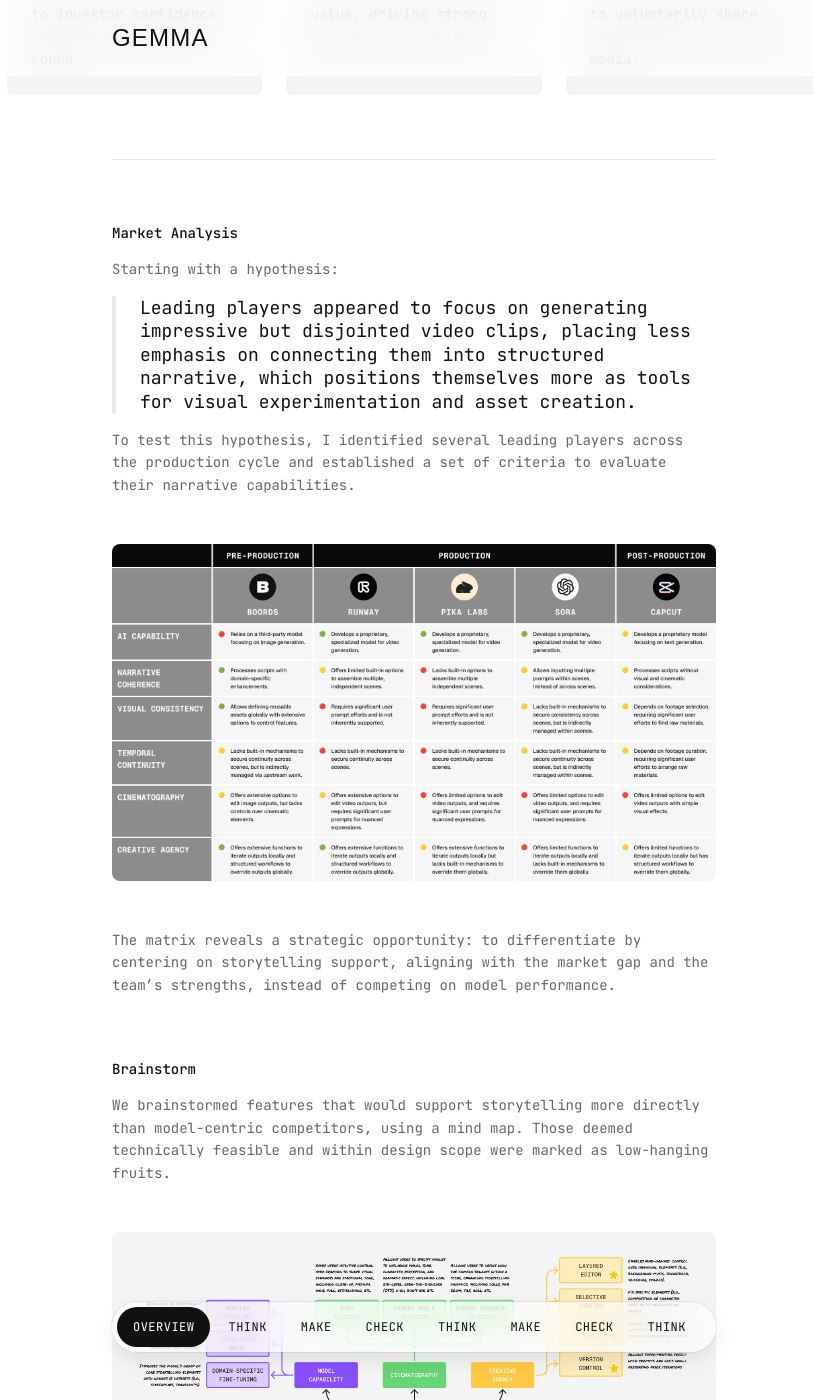
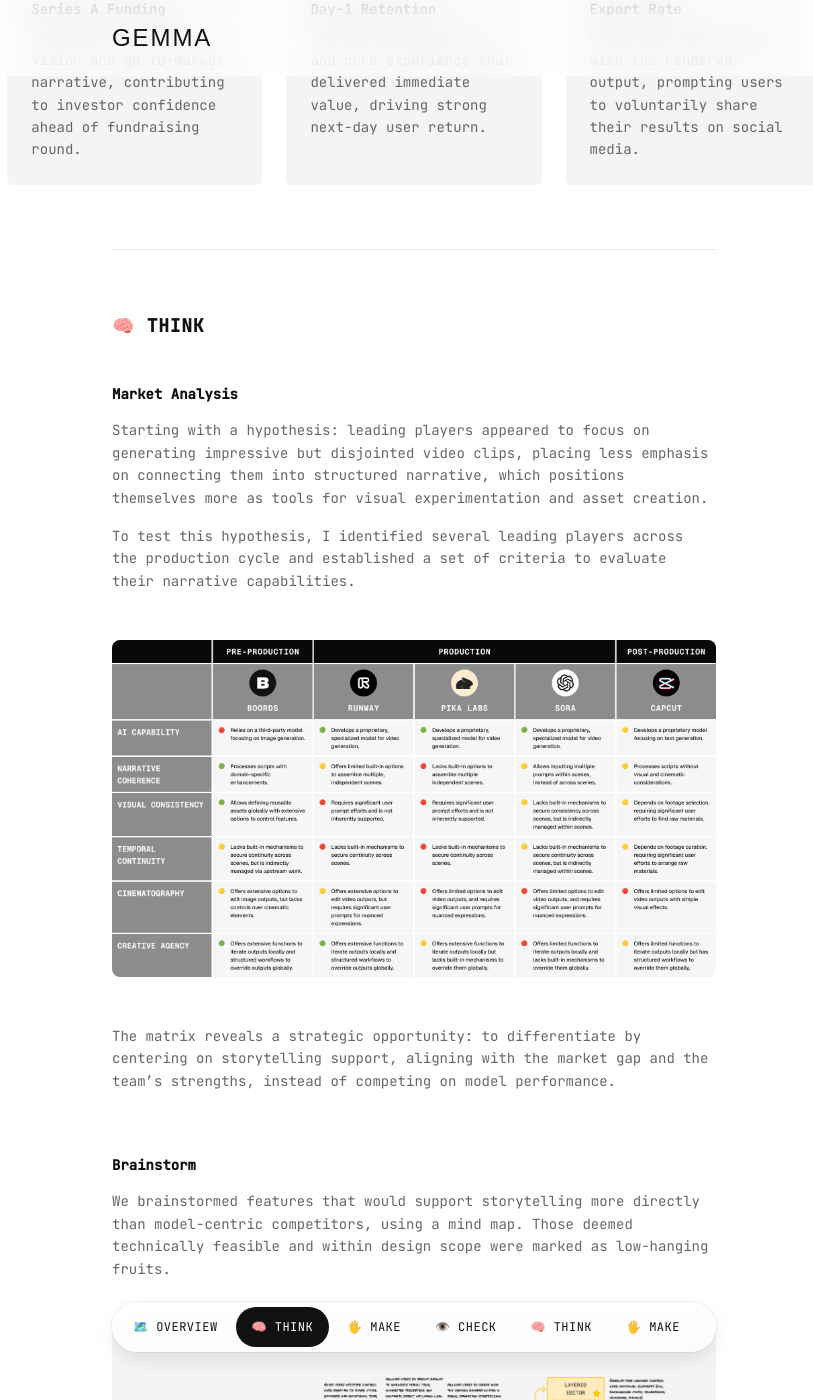
Before and after one commit to azurestocking/azurestocking.github.io, a Jekyll site: the page built from _projects/agent-opus.html, in a window 1280 px wide and 1400 px high, scrolled down 6237 px. Shown: the whole window, without its empty margins (226-1039 px from the left). Built offline with Jekyll 4.4.1, drawn with Linux system fonts in a browser that asks for light colours; some web fonts are replaced; some of the changed text lies outside the part shown.

Commit message:
Phase headings + h2 dock; heading weights; profile & education
- Add emoji phase h2 (Overview/Think/Make/Check/Retrospect) in first
  section after each divider; dock now extracts from h2, dividers unlabelled
- Scrollspy active tracks the last heading past viewport center (stays lit
  between sections) with page-snap auto-scroll
- Headings bold (h2/h3/h4 600); page-name class matching h2; uppercase
  hero name; larger h2 bottom margin and image-container padding
- Index: Notion-face avatar, education/recognition rows
- Swap placeholder.jpg → placeholder.png

```diff
--- a/_layouts/project.html
+++ b/_layouts/project.html
@@ -4,7 +4,7 @@ layout: default
 
 <style>:root { {% if page['theme-color'] and page['theme-color'] != '' %}--accent: {{ page['theme-color'] }};{% endif %} --project-bg: {{ page['bg-color'] | default: '#ffffff' }}; }</style>
 
-<section id="overview" class="full-width-bg">
+<section>
     <div class="grid">
         <div class="col-start-4 col-span-6">
             <div class="p-xl">{{ page.name }}</div>
--- a/_projects/agent-opus.html
+++ b/_projects/agent-opus.html
@@ -22,9 +22,14 @@ responsibilities:
   - User Research
 ---
 
+<div class="grid">
+    <hr class="col-start-4 col-span-6">
+</div>
+
 <section>
     <div class="grid">
         <div class="col-start-4 col-span-6">
+            <h2 class="col-start-4 col-span-6">🗺️ OVERVIEW</h2>
             <h3 class="np">Background</h3>
             <p>The company is a pre-Series A startup specialized in AI-powered video captioning and repurposing, and the low barrier to entry makes differentiation essential to maintain its competitive edge as more industry giants enter the space.</p>
             <p>By Q2 2024, existing users were asking for text-to-video generation, a capability that naturally complements the current product. Advances in generative AI had made this feature both timely and technically feasible.</p>
@@ -193,16 +198,16 @@ responsibilities:
     </div>
 </section>
 
-<div class="grid" aria-label="think">
+<div class="grid">
     <hr class="col-start-4 col-span-6">
 </div>
 
-<section id="design-process">
+<section>
     <div class="grid">
         <div class="col-start-4 col-span-6">
+            <h2 class="col-start-4 col-span-6">🧠 THINK</h2>
             <h3>Market Analysis</h3>
-            <p>Starting with a hypothesis: </p>
-            <blockquote>Leading players appeared to focus on generating impressive but disjointed video clips, placing less emphasis on connecting them into structured narrative, which positions themselves more as tools for visual experimentation and asset creation.</blockquote>
+            <p>Starting with a hypothesis: leading players appeared to focus on generating impressive but disjointed video clips, placing less emphasis on connecting them into structured narrative, which positions themselves more as tools for visual experimentation and asset creation.</p>
             <p>To test this hypothesis, I identified several leading players across the production cycle and established a set of criteria to evaluate their narrative capabilities.</p>
         </div>
 
@@ -227,13 +232,14 @@ responsibilities:
     </div>
 </section>
 
-<div class="grid" aria-label="make">
+<div class="grid">
     <hr class="col-start-4 col-span-6">
 </div>
 
 <section>
     <div class="grid">
         <div class="col-start-4 col-span-6">
+            <h2 class="col-start-4 col-span-6">🖐️ MAKE</h2>
             <h3>Wireframe</h3>
             <p>We explored how to organize the feature set through concrete interface paradigms and interaction patterns, arriving at two different directions.</p>
         </div>
@@ -255,13 +261,14 @@ responsibilities:
     </div>
 </section>
 
-<div class="grid" aria-label="check">
+<div class="grid">
     <hr class="col-start-4 col-span-6">
 </div>
 
 <section>
     <div class="grid">
         <div class="col-start-4 col-span-6">
+            <h2 class="col-start-4 col-span-6">👁️ CHECK</h2>
             <h3>Concept Testing</h3>
             <p>To assess which direction had the strategic and technical foundation to move forward, I facilitated a cross-functional stakeholder interview to walk through annotated sketches and evaluate its viability, grouping the responses into thematic categories.</p>
         </div>
@@ -272,13 +279,14 @@ responsibilities:
     </div>
 </section>
 
-<div class="grid" aria-label="think">
+<div class="grid">
     <hr class="col-start-4 col-span-6">
 </div>
 
 <section>
     <div class="grid">
         <div class="col-start-4 col-span-6">
+            <h2 class="col-start-4 col-span-6">🧠 THINK</h2>
             <h3>Data Analysis</h3>
             <p>Synthesizing the responses, the affinity mapping revealed that implementing a node-based architecture would require substantial engineering refactoring, raising critical concerns across three dimensions:</p>
         </div>
@@ -307,13 +315,14 @@ responsibilities:
     </div>
 </section>
 
-<div class="grid" aria-label="make">
+<div class="grid">
     <hr class="col-start-4 col-span-6">
 </div>
 
 <section>
     <div class="grid">
         <div class="col-start-4 col-span-6">
+            <h2 class="col-start-4 col-span-6">🖐️ MAKE</h2>
             <h3>Prototype</h3>
             <div class="p">We introduced an intermediary step of text-to-image generation to stabilize the creative workflow, enabling users to preview keyframes and iterate on their sequence, timing, and narrative logic in areas where models typically fall short.</div>
         </div>
@@ -353,13 +362,10 @@ responsibilities:
     </div>
 </section>
 
-<div class="grid" aria-label="check">
-    <hr class="col-start-4 col-span-6">
-</div>
-
 <section>
     <div class="grid">
         <div class="col-start-4 col-span-6">
+            <h2 class="col-start-4 col-span-6">👁️ CHECK</h2>
             <h3>Usability Testing</h3>
             <p>To test the prototype across hypothesized user segments, I recruited a slightly larger sample of 8 participants via a screener survey, capturing how each might integrate the feature into their existing workflow.</p>
             <p>Sessions employed the think-aloud protocol to surface usability and functionality issues in real time.</p>
@@ -377,13 +383,14 @@ responsibilities:
     </div>
 </section>
 
-<div class="grid" aria-label="think">
+<div class="grid">
     <hr class="col-start-4 col-span-6">
 </div>
 
 <section>
     <div class="grid">
         <div class="col-start-4 col-span-6">
+            <h2 class="col-start-4 col-span-6">🧠 THINK</h2>
             <h3>Data Analysis</h3>
             <p>To make sense of these apparent contradictions, I hypothesized that the conflicting needs stemmed from how users conceptualize a set of shared goals differently. To test this, I examined the underlying intent behind each request and reshuffled them by high-level goals — the broader needs that encompass divergent user behaviors and expectations.</p>
         </div>
@@ -478,13 +485,14 @@ responsibilities:
     </div>
 </section>
 
-<div class="grid" aria-label="make">
+<div class="grid">
     <hr class="col-start-4 col-span-6">
 </div>
 
 <section>
     <div class="grid">
         <div class="col-start-4 col-span-6">
+            <h2 class="col-start-4 col-span-6">🖐️ MAKE</h2>
             <h3>Prototype</h3>
             <div class="p">
                 We improved clarity and workflow efficiency through both structural and functional enhancements, including a redesigned layout, surfaced global settings, and centralized asset control to support faster, more consistent generation.
@@ -604,13 +612,10 @@ responsibilities:
     </div>
 </section>
 
-<div class="grid" aria-label="check">
-    <hr class="col-start-4 col-span-6">
-</div>
-
 <section>
     <div class="grid">
         <div class="col-start-4 col-span-6">
+            <h2 class="col-start-4 col-span-6">👁️ CHECK</h2>
             <h3>Usability Testing</h3>
             <p>The updated prototype underwent testing with 5 additional participants, and their responses were grouped by <b>thematic categories</b> to identify areas for improvement.</p>
         </div>
@@ -621,13 +626,14 @@ responsibilities:
     </div>
 </section>
 
-<div class="grid" aria-label="think">
+<div class="grid">
     <hr class="col-start-4 col-span-6">
 </div>
 
 <section>
     <div class="grid">
         <div class="col-start-4 col-span-6">
+            <h2 class="col-start-4 col-span-6">🧠 THINK</h2>
             <h3>Data Analysis</h3>
             <p>The testing pointed to new areas for improvement, and a closer look at the responses revealed something unexpected: several responses didn’t fit any known category of high-level goals, surfacing an unstated one.</p>
         </div>
@@ -642,13 +648,14 @@ responsibilities:
     </div>
 </section>
 
-<div class="grid" aria-label="make">
+<div class="grid">
     <hr class="col-start-4 col-span-6">
 </div>
 
 <section>
     <div class="grid">
         <div class="col-start-4 col-span-6">
+            <h2 class="col-start-4 col-span-6">🖐️ MAKE</h2>
             <h3>Prototype</h3>
             <div class="p">
                 We incorporated transparency as a new evaluation lens while continuing to improve core usability through fine-grained refinements, including domain-specific text enhancement, clarified interface hierarchy and interaction logic, and more informative iteration support.
@@ -861,13 +868,14 @@ responsibilities:
     </div>
 </section>
 
-<div class="grid" aria-label="retrospect">
+<div class="grid">
     <hr class="col-start-4 col-span-6">
 </div>
 
 <section>
     <div class="grid">
         <div class="col-start-4 col-span-6">
+            <h2 class="col-start-4 col-span-6">🗂️ RETROSPECT</h2>
             <h3 class="np">Hindsights</h3>
             <p>The company has successfully raised $30M in Series A in August 2024 and $20M in Series B in March 2025, but ultimately shipped a fully automated, standalone product narrowly tailored to faceless creators in September 2025, rather than the human-collaborative, integrated feature serving both user segments I had proposed.</p>
             <p>The major differences in design and business strategy reflect a strategic pivot toward a broader, lower-friction market amid intensifying competition, trading craft and control for speed, scale, and a stronger investor narrative.</p>
--- a/_projects/doodle-map.html
+++ b/_projects/doodle-map.html
@@ -5,7 +5,7 @@ draft: false
 name: "Doodle Map"
 client: "N/A"
 desc: "Lorem ipsum dolor sit amet, consectetur adipiscing elit, sed do eiusmod tempor incididunt ut labore et dolore magna aliqua. Ut enim ad minim veniam, quis nostrud exercitation ullamco laboris nisi ut aliquip ex ea commodo consequat."
-image: "/images/placeholder.jpg"
+image: "/images/placeholder.png"
 theme-color: "#EC4899"
 bg-color: "#FCEAF3"
 timeline: "Q2 2024"
--- a/_projects/planet-b612.html
+++ b/_projects/planet-b612.html
@@ -5,7 +5,7 @@ draft: false
 name: "Planet B612"
 client: "N/A"
 desc: "Lorem ipsum dolor sit amet, consectetur adipiscing elit, sed do eiusmod tempor incididunt ut labore et dolore magna aliqua. Ut enim ad minim veniam, quis nostrud exercitation ullamco laboris nisi ut aliquip ex ea commodo consequat."
-image: "/images/placeholder.jpg"
+image: "/images/placeholder.png"
 theme-color: "#12B85C"
 bg-color: "#EAF3EC"
 timeline: "Q3 2026"
--- a/_projects/theorama.html
+++ b/_projects/theorama.html
@@ -5,7 +5,7 @@ draft: false
 name: "Theorama"
 client: "N/A"
 desc: "Lorem ipsum dolor sit amet, consectetur adipiscing elit, sed do eiusmod tempor incididunt ut labore et dolore magna aliqua. Ut enim ad minim veniam, quis nostrud exercitation ullamco laboris nisi ut aliquip ex ea commodo consequat."
-image: "/images/placeholder.jpg"
+image: "/images/placeholder.png"
 theme-color: "#2E7BFF"
 bg-color: "#EAF1FE"
 timeline: "Q4 2026"
--- a/js/scrollspy.js
+++ b/js/scrollspy.js
@@ -7,21 +7,9 @@ document.addEventListener('DOMContentLoaded', function() {
         return;
     }
 
-    // Create Overview link
-    const overviewLink = document.createElement('a');
-    overviewLink.href = '#overview';
-    overviewLink.textContent = 'Overview';
-    overviewLink.classList.add('scrollspy-link');
-    scrollspyLinks.appendChild(overviewLink);
-
     // Turn arbitrary text into a URL-safe id fragment
     function slug(text) {
         return text.toLowerCase().trim().replace(/[^a-z0-9]+/g, '-').replace(/^-+|-+$/g, '');
-    }
-
-    // Capitalize each word: "think" -> "Think"
-    function titleCase(text) {
-        return text.replace(/\b\w/g, ch => ch.toUpperCase());
     }
 
     // Guarantee unique ids across all entries (repeated labels like
@@ -35,16 +23,13 @@ document.addEventListener('DOMContentLoaded', function() {
         return id;
     }
 
-    // Build the TOC from <hr> section dividers, each labelled by the
-    // aria-label on its container (e.g. <div class="grid" aria-label="think">)
-    const nodes = Array.from(main.querySelectorAll('hr'));
+    // Build the TOC from <h2> phase/section headings
+    const nodes = Array.from(main.querySelectorAll('h2')).filter(h => !h.classList.contains('np'));
     const tocTargets = [];
 
     nodes.forEach(node => {
-        const labelled = node.closest('[aria-label]');
-        const label = labelled && labelled.getAttribute('aria-label');
-        if (!label) return;                 // unlabelled divider → skip
-        const text = titleCase(label);
+        const text = node.textContent.trim();
+        if (!text) return;
 
         if (node.id) usedIds.add(node.id);       // respect any existing id
         else node.id = uniqueId(slug(text));
@@ -63,28 +48,25 @@ document.addEventListener('DOMContentLoaded', function() {
         return;
     }
 
-    // Update active state on scroll
-    const observerOptions = {
-        root: null,
-        rootMargin: '0px',
-        threshold: 0.5
-    };
+    // The active section is the last heading whose top has passed the viewport
+    // center. It stays active until the NEXT heading reaches the center — so the
+    // previous row never turns off in the gap between sections.
+    let activeLink = null;
 
-    const observer = new IntersectionObserver((entries) => {
-        entries.forEach(entry => {
-            const id = entry.target.getAttribute('id');
-            const link = document.querySelector(`.scrollspy-link[href="#${id}"]`);
-            if (!link) return;
-
-            if (entry.isIntersecting) {
-                document.querySelectorAll('.scrollspy-link').forEach(link => {
-                    link.classList.remove('active');
-                });
-                link.classList.add('active');
-                revealActive(link);
-            }
-        });
-    }, observerOptions);
+    function updateActive() {
+        const centerY = window.innerHeight / 2;
+        let current = tocTargets[0];
+        for (const t of tocTargets) {
+            if (t.getBoundingClientRect().top <= centerY) current = t;
+            else break;
+        }
+        const link = document.querySelector(`.scrollspy-link[href="#${current.id}"]`);
+        if (!link || link === activeLink) return;
+        if (activeLink) activeLink.classList.remove('active');
+        link.classList.add('active');
+        activeLink = link;
+        revealActive(link);
+    }
 
     // When the dock overflows and the active link isn't fully visible, snap it
     // to the left edge so it becomes the first item (page-style, not one-by-one)
@@ -98,13 +80,8 @@ document.addEventListener('DOMContentLoaded', function() {
         }
     }
 
-    // Observe the overview section and every TOC target
-    const overviewSection = document.getElementById('overview');
-    if (overviewSection) {
-        observer.observe(overviewSection);
-    }
-    tocTargets.forEach(target => {
-        observer.observe(target);
-    });
+    window.addEventListener('scroll', updateActive, { passive: true });
+    window.addEventListener('resize', updateActive);
+    updateActive();
 
 });
--- a/styles.css
+++ b/styles.css
@@ -198,7 +198,7 @@ main {
     font-style: normal;
     font-size: 24px;
     text-transform: uppercase;
-    letter-spacing: 0.05em;
+    letter-spacing: 0.08em;
     color: var(--primary);
 }
 
@@ -218,15 +218,17 @@ h1 {
 h2 {
     font-size: var(--font-size-m);
     font-family: var(--font-secondary);
+    font-weight: 600;
     line-height: var(--line-height-m);
-    margin-bottom: var(--space-s);
+    margin-bottom: var(--space-l);
     color: var(--primary);
+    letter-spacing: 0.04em;
 }
 
 h3 {
     font-size: var(--font-size-s);
     font-family: var(--font-primary);
-    font-weight: 500;
+    font-weight: 600;
     line-height: var(--line-height-m);
     margin-bottom: var(--space-s);
     color: var(--primary);
@@ -235,6 +237,7 @@ h3 {
 h4 {
     font-size: var(--font-size-m);
     font-family: var(--font-secondary);
+    font-weight: 600;
     line-height: var(--line-height-m);
     margin-bottom: var(--space-s);
     color: var(--primary);
@@ -268,10 +271,33 @@ h1:last-child, h2:last-child, h3:last-child, h4:last-child, h5:last-child, p:las
     color: var(--primary);
 }
 
+/* Page name — same style as h2 */
+.page-name {
+    font-size: var(--font-size-m);
+    font-family: var(--font-secondary);
+    font-weight: 600;
+    line-height: var(--line-height-m);
+    margin-bottom: var(--space-l);
+    color: var(--primary);
+    letter-spacing: 0.04em;
+}
+
+.notion-face {
+    width: 108px;
+    height: 108px;
+    object-fit: cover;
+    border-radius: 999px;
+    border: 1.5px solid var(--primary);
+    margin-bottom: var(--space-l);
+}
+
 .p-xl {
     font-size: var(--font-size-xl);
     font-family: var(--font-secondary);
+    font-weight: 600;
     line-height: var(--line-height-xl);
+    text-transform: uppercase;
+    letter-spacing: 0.04em;
     color: var(--primary);
 }
 
@@ -309,8 +335,26 @@ b, strong {
     font-weight: 400;
     color: var(--tertiary);
     text-transform: uppercase;
-    letter-spacing: 0.08em;
+    letter-spacing: 0.04em;
     margin: 0 0 var(--space-m);
+}
+
+/* Education list — rows of university (ink) + degree (grey), comma-separated */
+.education-list {
+    display: flex;
+    flex-direction: column;
+    gap: 0;
+}
+
+.education-row {
+    font-size: var(--font-size-s);
+    line-height: var(--line-height-s);
+    color: var(--secondary);
+    margin-bottom: 0;
+}
+
+.education-row .edu-school {
+    color: var(--primary);
 }
 
 
@@ -377,7 +421,6 @@ footer {
 .navlink {
     font-family: var(--font-primary);
     text-transform: none;
-    letter-spacing: 0;
 }
 
 
@@ -498,7 +541,7 @@ img, video {
     background-size: cover;
     background-position: center;
     background-repeat: no-repeat;
-    padding: var(--space-m);
+    padding: var(--space-l);
     border-radius: 8px;
 }
 
@@ -662,7 +705,9 @@ img, video {
 }
 
 .card-name {
-    margin-bottom: var(--space-xs);
+    text-transform: uppercase;
+    letter-spacing: 0.04em;
+    margin-bottom: var(--space-s);
 }
 
 .card-desc {
@@ -674,6 +719,7 @@ img, video {
     line-clamp: 3;
     -webkit-box-orient: vertical;
     overflow: hidden;
+    margin-bottom: var(--space-s);
 }
 
 /* Category pills — small labels wrapped in hairline pills */
@@ -869,7 +915,7 @@ th {
     font-size: var(--font-size-s);
     font-weight: 500;
     text-transform: uppercase;
-    letter-spacing: 0.05em;
+    letter-spacing: 0.04em;
     color: var(--primary);
 }
 
```
Also changed, not shown: index.html (+25 -3 lines), images/my-notion-face.png (added), images/placeholder-square.png (deleted), images/placeholder.jpg (deleted), images/placeholder.png (renamed from images/placeholder-rectangle.png).
